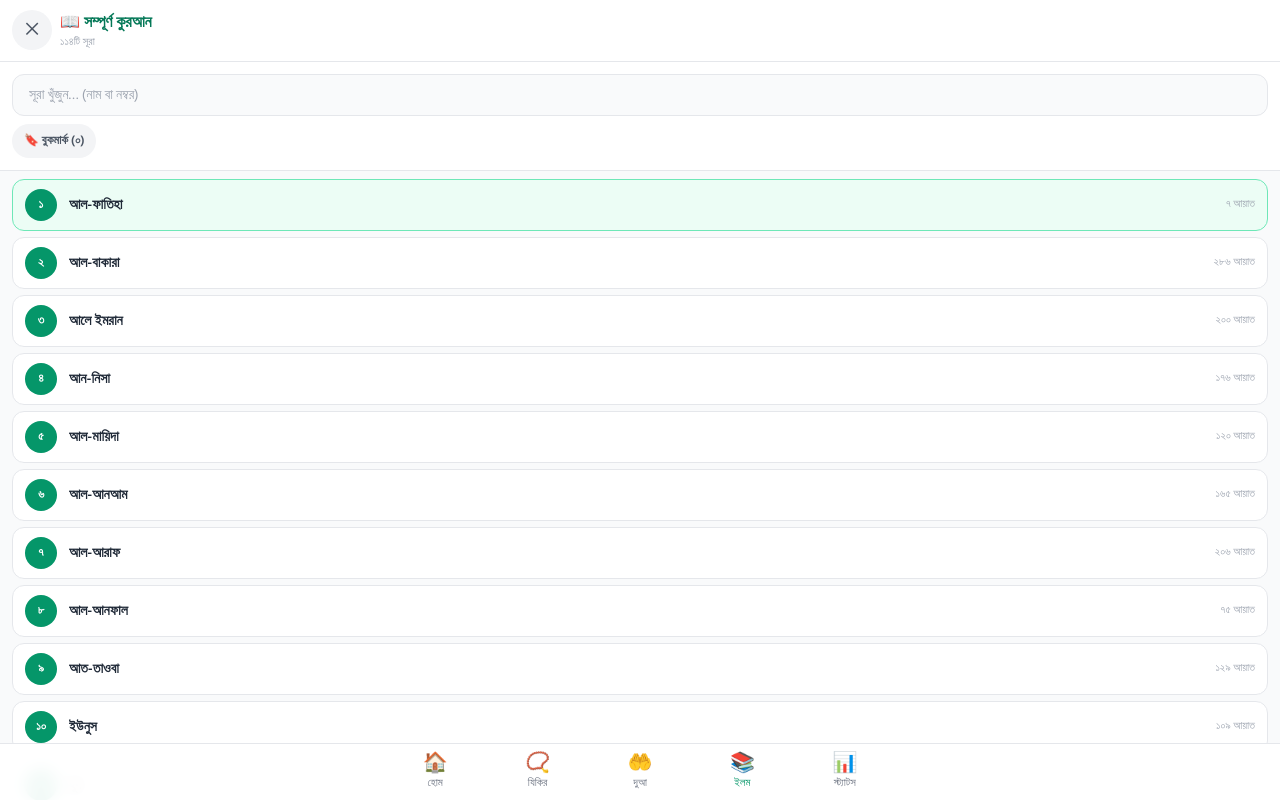
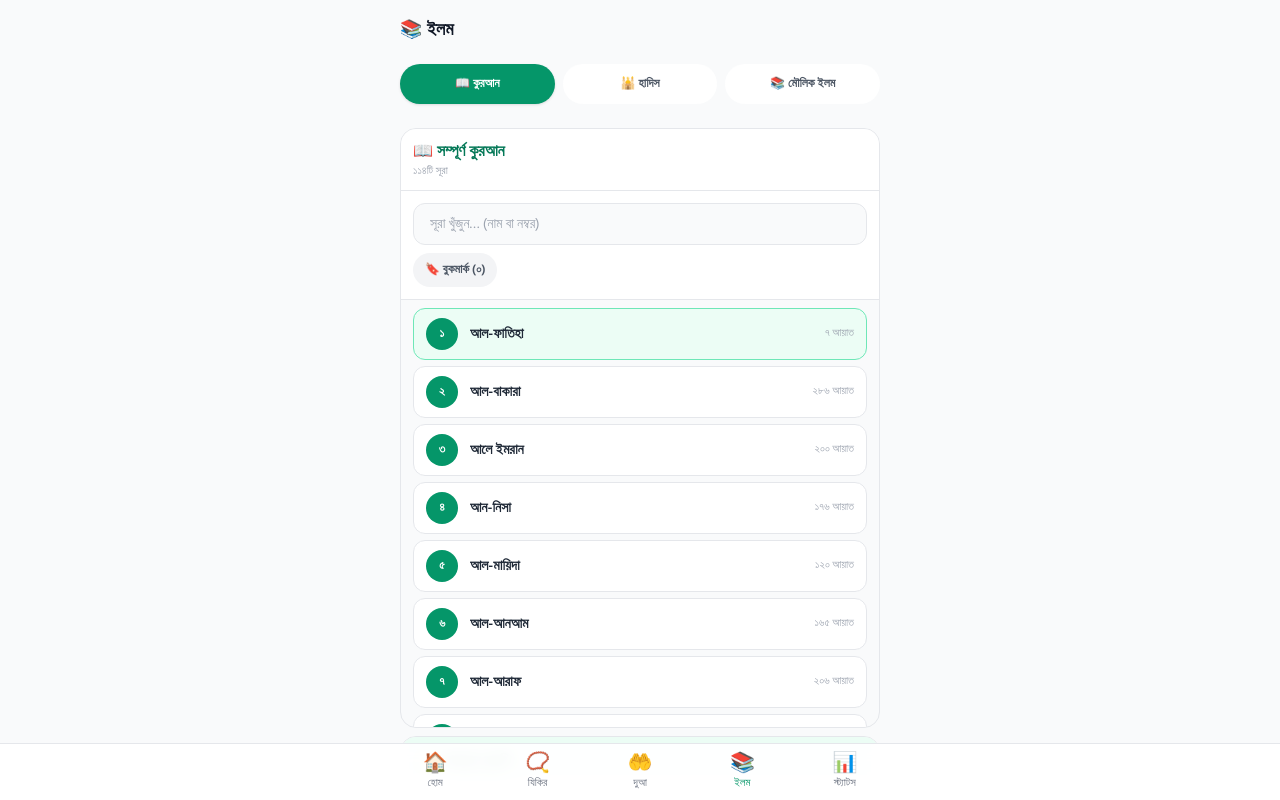
Before and after one commit to ppcforhad/ibadahtrack.com, a Next.js app: page /ilm in a window 1280 px wide. Shown: the top 800 px of the page. Built offline with nearby package versions, Linux system fonts and the light colour scheme; a web font is replaced by a local one.

Commit message:
Fix: Quran reader inline in tab (75vh card) instead of fullscreen overlay - tabs now accessible

```diff
--- a/src/app/ilm/quran-reader.tsx
+++ b/src/app/ilm/quran-reader.tsx
@@ -283,15 +283,16 @@ function QuranReaderInner(p: ReaderProps) {
   }
 
   return (
-    <div className={"fixed inset-0 z-50 flex flex-col bg-gray-50 dark:bg-gray-950" + (directMode ? "" : "")}>
+    <div className={directMode
+      ? "flex h-[75vh] flex-col overflow-hidden rounded-2xl border border-gray-200 bg-gray-50 dark:border-gray-800 dark:bg-gray-950"
+      : "fixed inset-0 z-50 flex flex-col bg-gray-50 dark:bg-gray-950"}>
       {/* Header */}
       <header className="sticky top-0 z-10 border-b border-gray-200 bg-white/95 px-3 py-2.5 backdrop-blur dark:border-gray-800 dark:bg-gray-900/95">
         <div className="flex items-center gap-2">
-          {/* Back button: reading view → list; list → exit (direct mode) or close */}
+          {!(directMode && view === "list") && (
             <button
               onClick={() => {
                 if (view === "read") setView("list");
-              else if (!directMode) setOpen(false);
                 else setOpen(false);
               }}
               aria-label={view === "read" ? "পিছনে" : "বন্ধ করুন"}
@@ -299,6 +300,7 @@ function QuranReaderInner(p: ReaderProps) {
             >
               {view === "read" ? "←" : "✕"}
             </button>
+          )}
           <div className="min-w-0 flex-1">
             <p className="truncate font-bold text-emerald-700 dark:text-emerald-400">
               📖 {view === "read" ? surahName(current) : "সম্পূর্ণ কুরআন"}
@@ -483,7 +485,7 @@ function QuranReaderInner(p: ReaderProps) {
           </div>
 
           {/* Bottom nav bar */}
-          <nav className="safe-bottom fixed inset-x-0 bottom-0 z-10 border-t border-gray-200 bg-white/95 backdrop-blur dark:border-gray-800 dark:bg-gray-900/95">
+          <nav className={(directMode ? "sticky bottom-0 " : "safe-bottom fixed inset-x-0 bottom-0 z-10 ") + "border-t border-gray-200 bg-white/95 backdrop-blur dark:border-gray-800 dark:bg-gray-900/95"}>
             <div className="mx-auto flex max-w-2xl items-stretch">
               <button
                 disabled={current <= 1 || loading}
```
Lines whose indentation alone changed are shown as unchanged.
